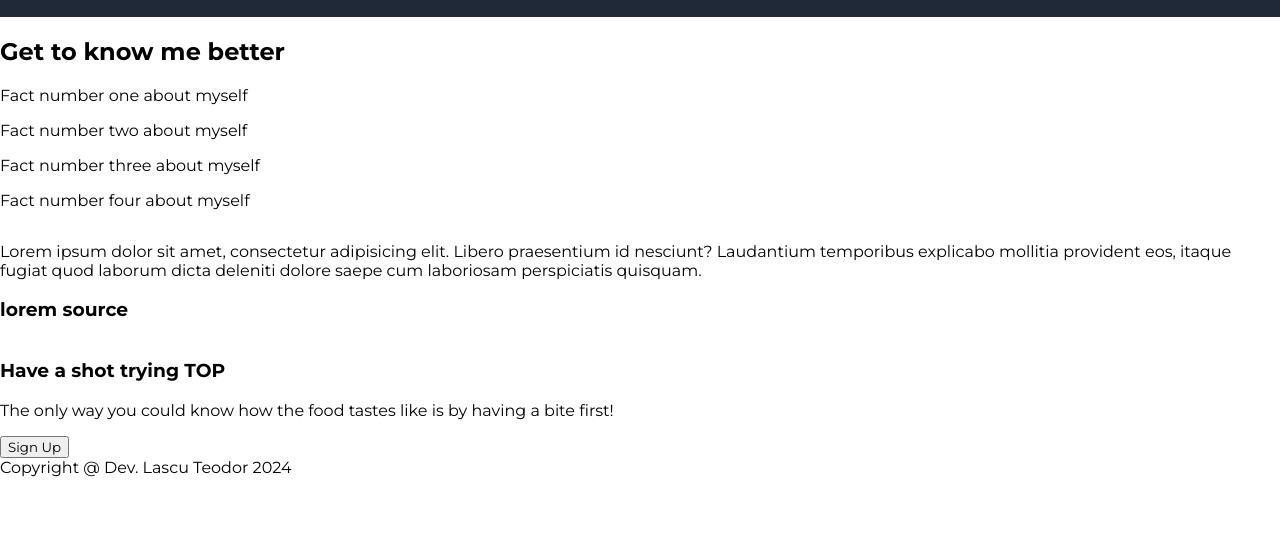
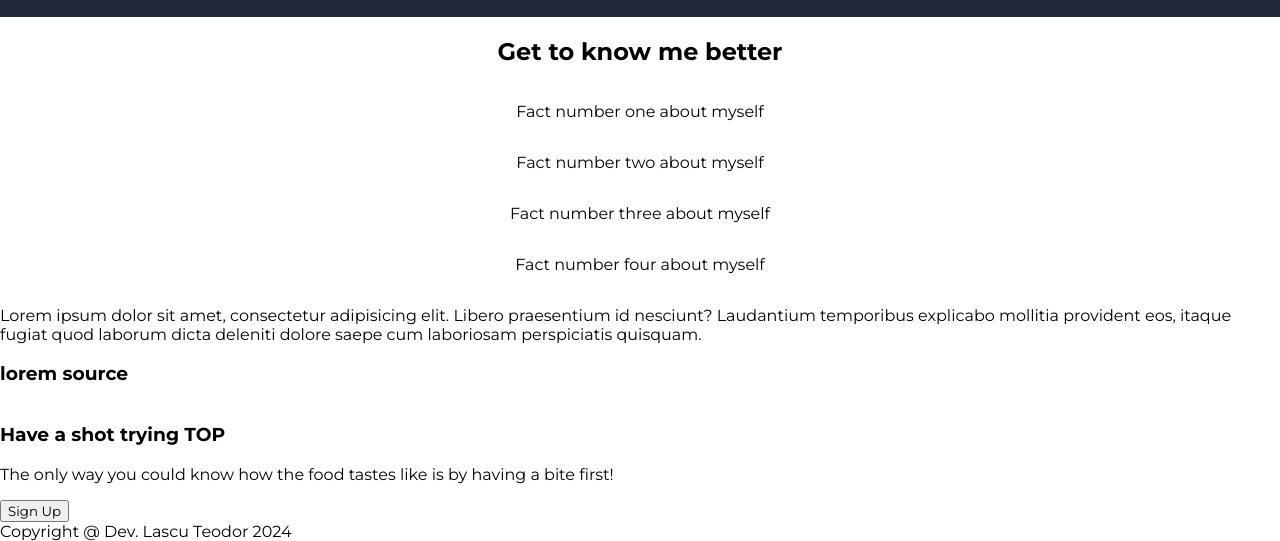
Before and after one commit to LascuTeodor/Landing-page-TOP, a plain HTML site: page index.html in a window 1280 px wide. Shown: the part 390-931 px from the top of the page. Before the commit the page ends 867 px from the top, so only its background shows below. Drawn offline with Linux system fonts and the light colour scheme.

Commit message:
started styling info section

```diff
--- a/styles.css
+++ b/styles.css
@@ -64,3 +64,10 @@ a{
     padding: 5px 30px 5px 30px;
 
 }
+
+.info{
+    display: flex;
+    flex-direction: column;
+    align-items: center;
+    justify-content: center;
+}
```
